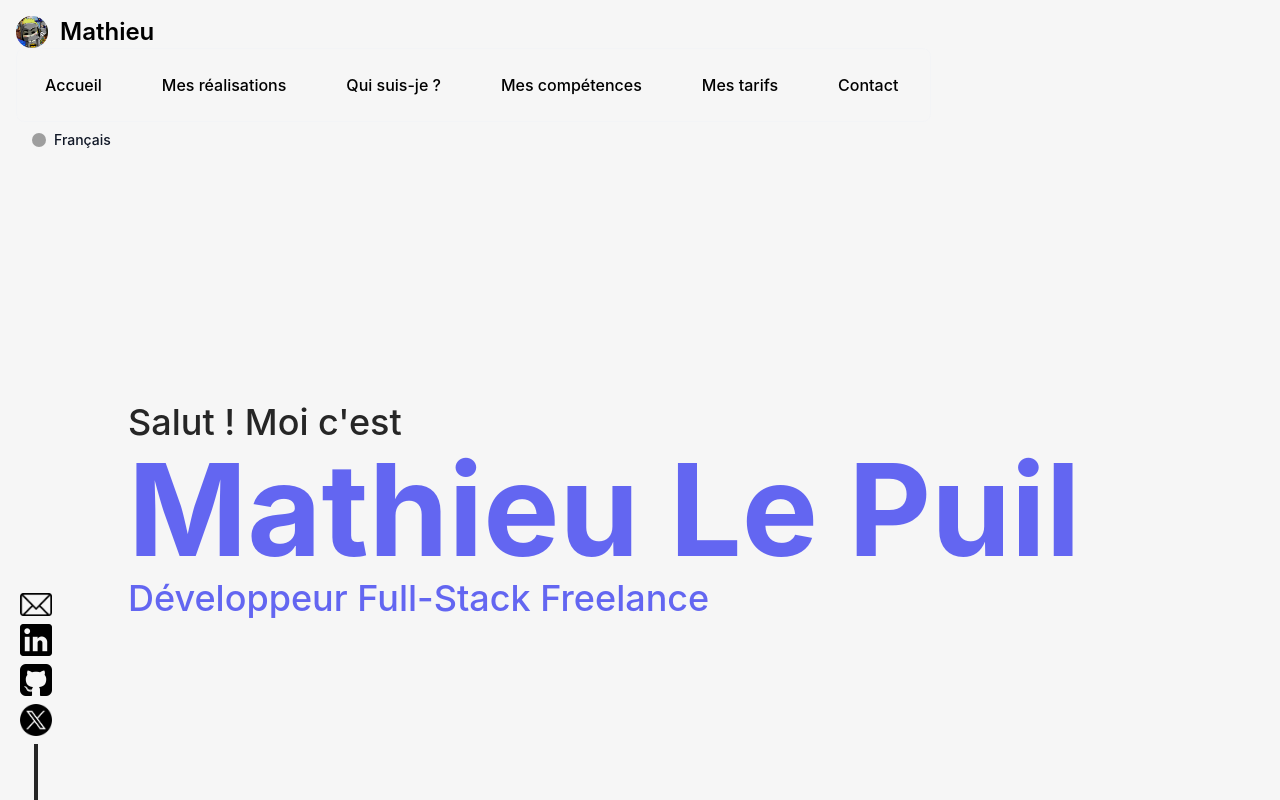
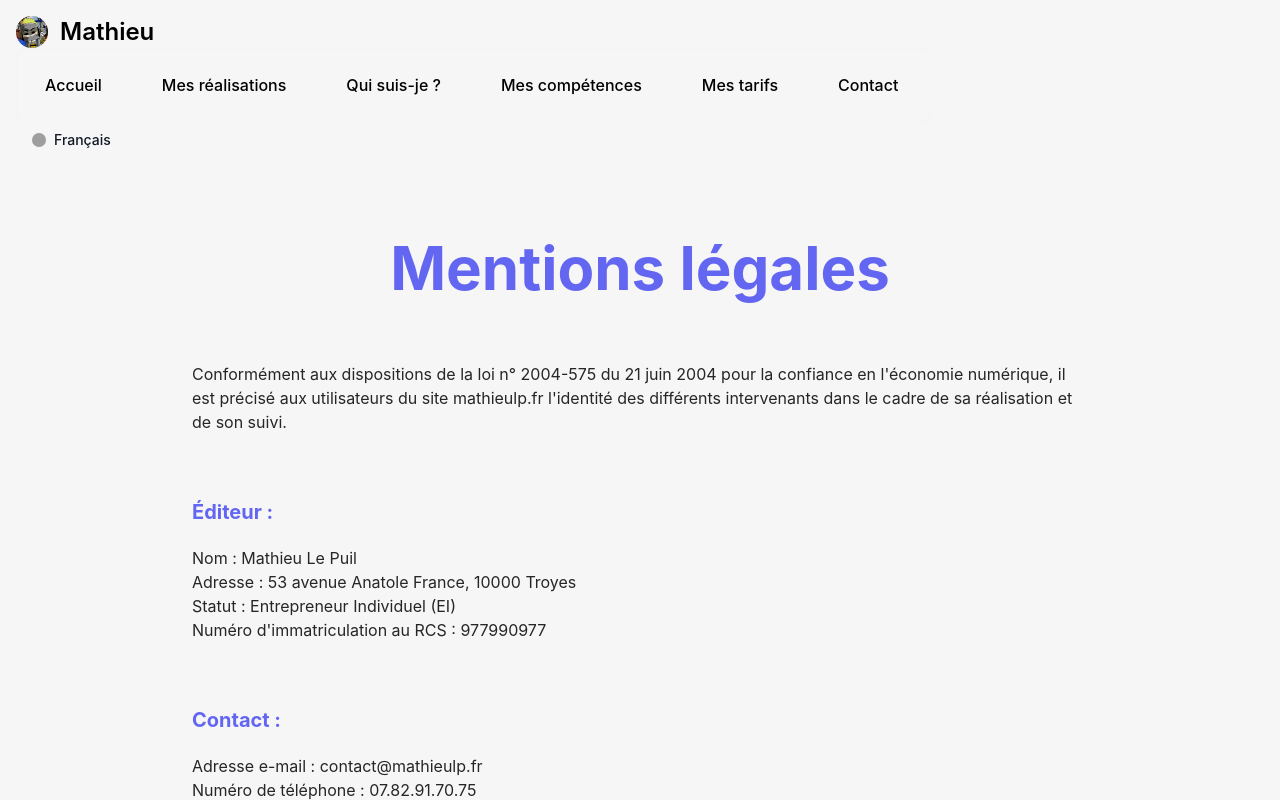
Before and after one commit to MathieuLePuil/mathieulp.fr, a Vue app: page /mentions-legales in a window 1280 px wide. Shown: the top 800 px of the page. Built offline with nearby package versions, Linux system fonts and the light colour scheme; grey boxes are pictures that could not be loaded.

Commit message:
:wrench: | [feature] Drafting and formatting of the legal notices page

```diff
--- a/src/components/Mentions.vue
+++ b/src/components/Mentions.vue
@@ -1,143 +1,20 @@
 <template>
-    <section id="home" class="h-full pt-[8vh] lg:!pt-0 lg:!h-[92vh]">
-        <div class="h-full w-full flex flex-col justify-center pl-[10%] pb-[5%] z-20">
-            <h3 class="z-20 text-xl sm:!text-3xl lg:!text-4xl font-medium text-my-black mb-1 lg:mb-3">{{ $t('homeh3') }}</h3>
-            <h1 class="z-20 text-4xl sm:!text-7xl lg:!text-9xl font-bold text-my-purple mb-1 lg:mb-3">Mathieu Le Puil</h1>
-            <h2 class="z-20 text-sm sm:!text-3xl lg:!text-4xl font-medium text-my-purple">{{ $t('homeh2') }}</h2>
-        </div>
-        <div class="fixed bottom-0 -left-2 sm:!left-1 px-4 flex flex-col items-center z-30">
-            <a href="mailto:contact@mathieulp.fr" target="_blank"><img src="../assets/img/email.png" class="w-4 sm:!w-8 mb-2 hover:scale-105 transition-all duration-200 ease" alt="Logo Mail" /></a>
-            <a href="https://www.linkedin.com/in/mathieulepuil/" target="_blank"><img src="../assets/img/logo_linkedin.png" class="w-4 sm:!w-8 mb-2 hover:scale-105 transition-all duration-200 ease" alt="Logo Linkedin" /></a>
-            <a href="https://www.github.com/MathieuLePuil" target="_blank"><img src="../assets/img/logo_github.png" class="w-4 sm:!w-8 mb-2 hover:scale-105 transition-all duration-200 ease" alt="Logo Github" /></a>
-            <a href="https://www.twitter.com/MathieuLePuil" target="_blank"><img src="../assets/img/logo_x.png" class="w-4 sm:!w-8 mb-2 hover:scale-105 transition-all duration-200 ease" alt="Logo TwitterX" /></a>
-            <div class="h-14 w-1 bg-my-black"></div>
-        </div>
-        <ul class="background z-10 hidden lg:!block">
-            <li></li>
-            <li></li>
-            <li></li>
-            <li></li>
-            <li></li>
-            <li></li>
-            <li></li>
-            <li></li>
-            <li></li>
-            <li></li>
-            <li></li>
-            <li></li>
-        </ul>
-    </section>
+    <div class="w-full h-full flex flex-col items-center mt-16">
+        <h1 class="text-4xl sm:!text-6xl text-my-purple font-bold">Mentions légales</h1>
+    </div>
+
+    <div class="w-[70%] mx-[15%]">
+        <p class="mt-16 text-my-black">Conformément aux dispositions de la loi n° 2004-575 du 21 juin 2004 pour la confiance en l'économie numérique, il est précisé aux utilisateurs du site mathieulp.fr l'identité des différents intervenants dans le cadre de sa réalisation et de son suivi.</p>
+
+        <h2 class="text-my-purple text-xl font-bold mt-16">Éditeur :</h2>
+        <p class="text-my-black mt-5 font-lg">Nom : Mathieu Le Puil<br>Adresse : 53 avenue Anatole France, 10000 Troyes<br>Statut : Entrepreneur Individuel (EI)<br>Numéro d'immatriculation au RCS : 977990977</p>
+
+        <h2 class="text-my-purple text-xl font-bold mt-16">Contact :</h2>
+        <p class="text-my-black mt-5 font-lg">Adresse e-mail : contact@mathieulp.fr<br>Numéro de téléphone : 07.82.91.70.75<br><br>Numéro d'identification à la TVA : FR72977990977</p>
+
+        <h2 class="text-my-purple text-xl font-bold mt-16">Hébergeur :</h2>
+        <p class="text-my-black mt-5 font-lg mb-[10%]">Nom ou dénomination sociale de l'hébergeur : PulseHeberg<br>Adresse : 9, Boulevard de Strasbourg
+            83000 Toulon<br>Numéro de téléphone de l'hébergeur : 04.22.14.13.60</p>
+    </div>
+
 </template>
-
-<style scoped>
-    @keyframes cube {
-        from {
-            transform: scale(0) rotate(0deg) translate(-50%, -50%);
-            opacity: 1;
-        }
-        to {
-            transform: scale(20) rotate(960deg) translate(-50%, -50%);
-            opacity: 0;
-        }
-    }
-
-    .background {
-        position: fixed;
-        width: 99vw;
-        height: 100vh;
-        top: 0;
-        left: 0;
-        margin: 0;
-        padding: 0;
-        overflow: hidden;
-    }
-    .background li {
-        position: absolute;
-        top: 80vh;
-        left: 45vw;
-        width: 10px;
-        height: 10px;
-        border: solid 1px #dddddd;
-        color: transparent;
-        transform-origin: top left;
-        transform: scale(0) rotate(0deg) translate(-50%, -50%);
-        animation: cube 12s ease-in forwards infinite;
-        z-index: 10;
-    }
-    .background li:nth-child(0) {
-        animation-delay: 0s;
-        left: 12vw;
-        top: 81vh;
-    }
-
-    .background li:nth-child(1) {
-        animation-delay: 2s;
-        left: 33vw;
-        top: 6vh;
-    }
-
-    .background li:nth-child(2) {
-        animation-delay: 4s;
-        left: 75vw;
-        top: 61vh;
-    }
-
-    .background li:nth-child(3) {
-        animation-delay: 6s;
-        left: 20vw;
-        top: 28vh;
-    }
-
-    .background li:nth-child(4) {
-        animation-delay: 8s;
-        left: 67vw;
-        top: 83vh;
-    }
-
-    .background li:nth-child(5) {
-        animation-delay: 10s;
-        left: 84vw;
-        top: 16vh;
-    }
-
-    .background li:nth-child(6) {
-        animation-delay: 12s;
-        left: 64vw;
-        top: 19vh;
-        border-color: #ffffff;
-    }
-
-    .background li:nth-child(7) {
-        animation-delay: 14s;
-        left: 6vw;
-        top: 99vh;
-        border-color: #ffffff;
-    }
-
-    .background li:nth-child(8) {
-        animation-delay: 16s;
-        left: 27vw;
-        top: 57vh;
-    }
-
-    .background li:nth-child(9) {
-        animation-delay: 18s;
-        left: 52vw;
-        top: 70vh;
-    }
-
-    .background li:nth-child(10) {
-        animation-delay: 20s;
-        left: 96vw;
-        top: 39vh;
-    }
-
-    .background li:nth-child(11) {
-        animation-delay: 22s;
-        left: 47vw;
-        top: 44vh;
-        border-color: #ffffff;
-    }
-</style>
-<script setup>
-</script>
```
Also changed, not shown: public/tailwind.css.
